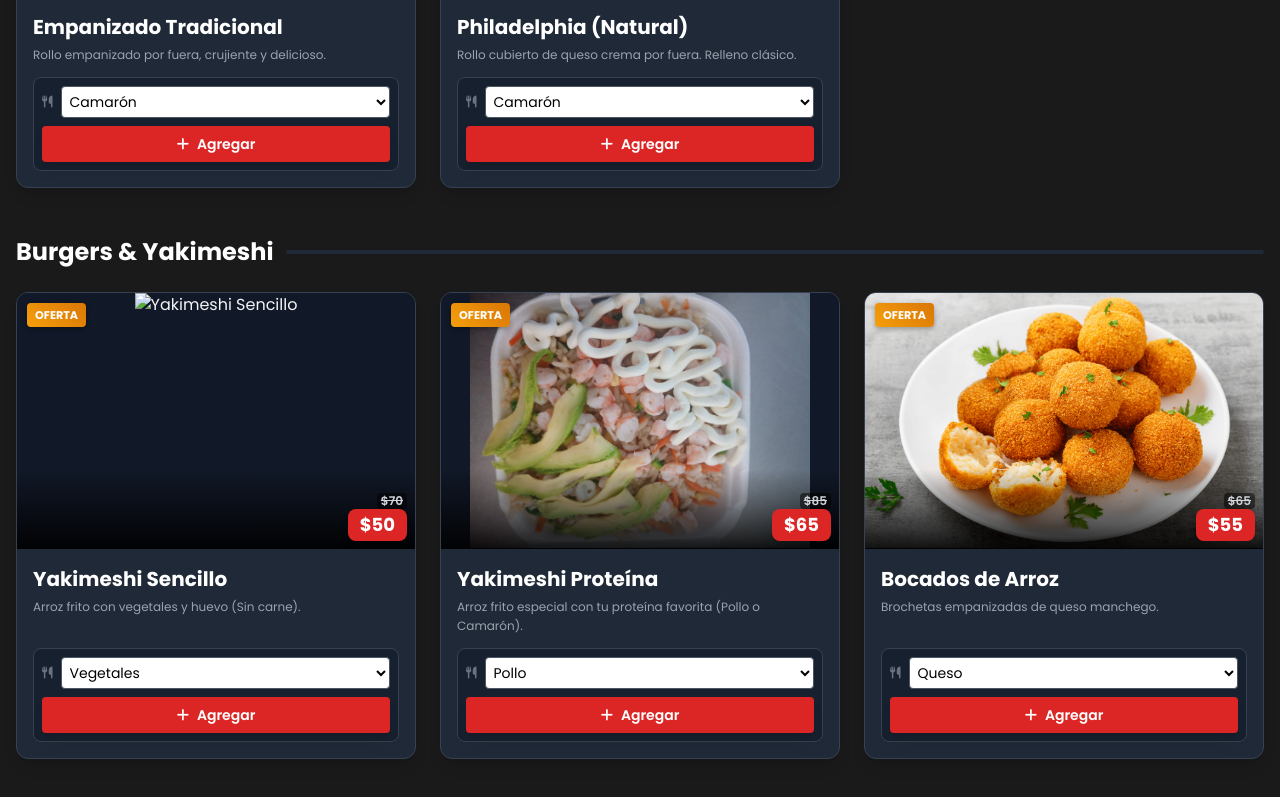
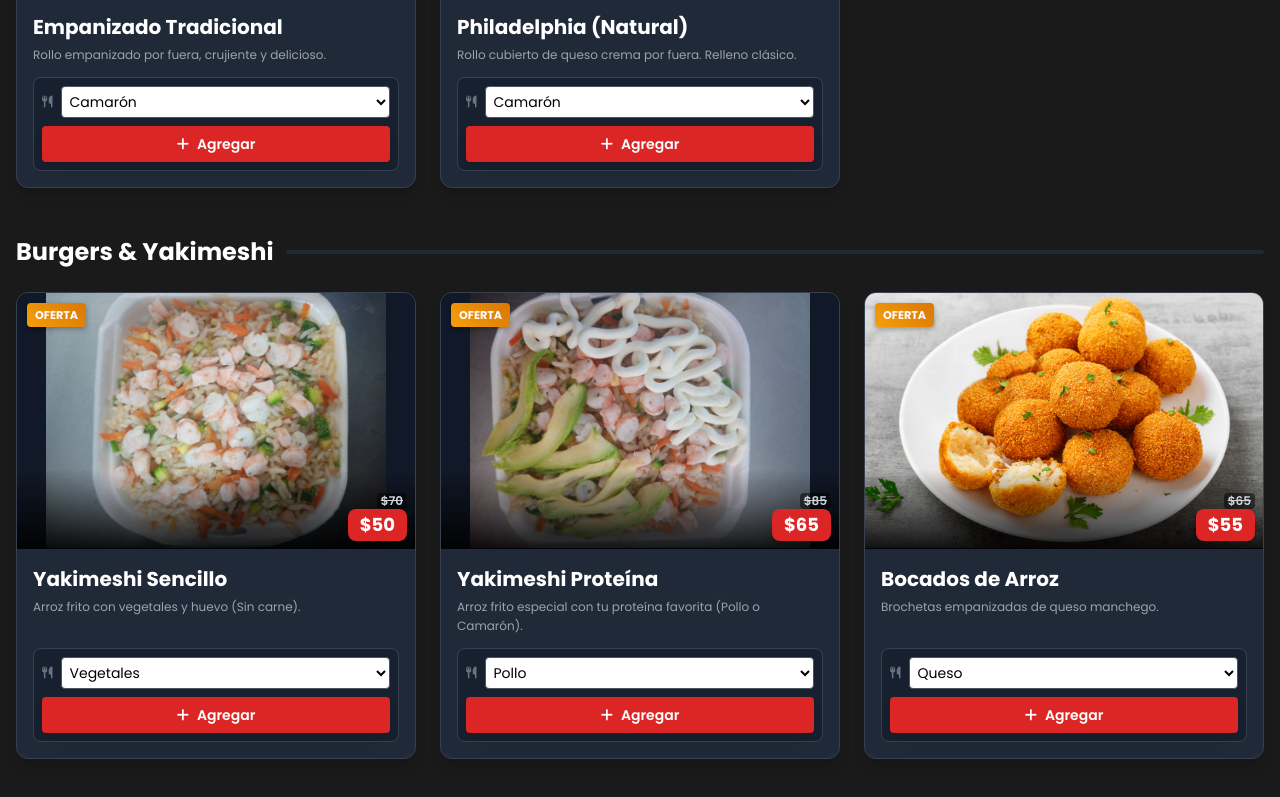
Before and after one commit to sosushi0/web, a plain HTML site: page index.html in a window 1280 px wide. Shown: the part 2835-3632 px from the top of the page. Drawn offline with nearby package versions, Linux system fonts and the light colour scheme.

Commit message:
Update index.html

```diff
--- a/index.html
+++ b/index.html
@@ -322,7 +322,7 @@
         ];
 
         const menuExtras = [
-            { id: "rice1", name: "Yakimeshi Sencillo", description: "Arroz frito con vegetales y huevo (Sin carne).", originalPrice: 70, price: 50, image: "yakimeshi-receta.jpeg", proteins: ["Vegetales"] },
+            { id: "rice1", name: "Yakimeshi Sencillo", description: "Arroz frito con vegetales y huevo (Sin carne).", originalPrice: 70, price: 50, image: "a.jpeg", proteins: ["Vegetales"] },
             { id: "rice2", name: "Yakimeshi Proteína", description: "Arroz frito especial con tu proteína favorita (Pollo o Camarón).", originalPrice: 85, price: 65, image: "culichi.jpeg", proteins: proteinasLimitadas },
             { id: "app1", name: "Bocados de Arroz", description: "Brochetas empanizadas de queso manchego.", originalPrice: 65, price: 55, image: "bolitas.png", proteins: ["Queso"] }
         ];
```
